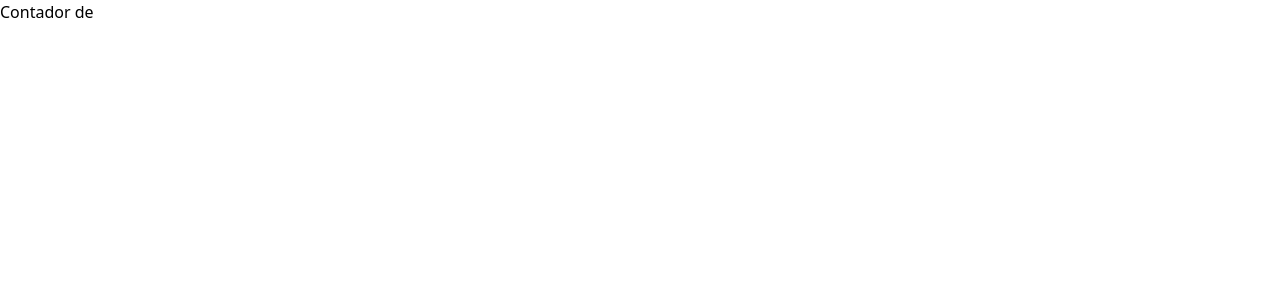
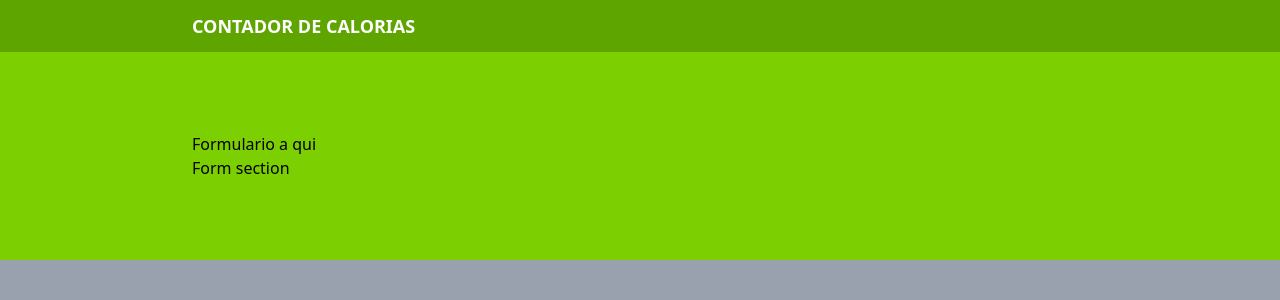
Before and after one commit to Wilson-8/calories-traker, a React (Vite) app: page / in a window 1280 px wide. Shown: the top 300 px of the page. Built offline with nearby package versions, Linux system fonts and the light colour scheme.

Commit message:
cap-133 adding the principal containers

```diff
--- a/index.html
+++ b/index.html
@@ -6,7 +6,7 @@
     <meta name="viewport" content="width=device-width, initial-scale=1.0" />
     <title>calories-traker</title>
   </head>
-  <body>
+  <body class="bg-gray-400">
     <div id="root"></div>
     <script type="module" src="/src/main.tsx"></script>
   </body>
--- a/src/App.tsx
+++ b/src/App.tsx
@@ -1,11 +1,29 @@
-
+import Form from "./components/Form"
 
 function App() {
 
 
   return (
     <>
-     <h1>Contador de</h1>
+    <header className="bg-lime-600 py-3">
+      <div className="max-w-4xl mx-auto flex justify-between">
+
+        <h1 className="text-center text-lg font-bold text-white uppercase">Contador de calorias</h1>
+      </div>
+
+    </header>
+
+    <section className="bg-lime-500 py-20 px-5">
+
+      <div className="max-w-4xl mx-auto">
+
+        <p>Formulario a qui</p>
+
+        <Form/>
+      </div>
+
+
+    </section>
     </>
   )
 }
--- /dev/null
+++ b/src/components/Form.tsx
@@ -0,0 +1,8 @@
+
+export default function Form() {
+  return (
+    <>
+    <h1>Form section</h1>
+    </>
+  )
+}
```
Also changed, not shown: note.txt (deleted).
